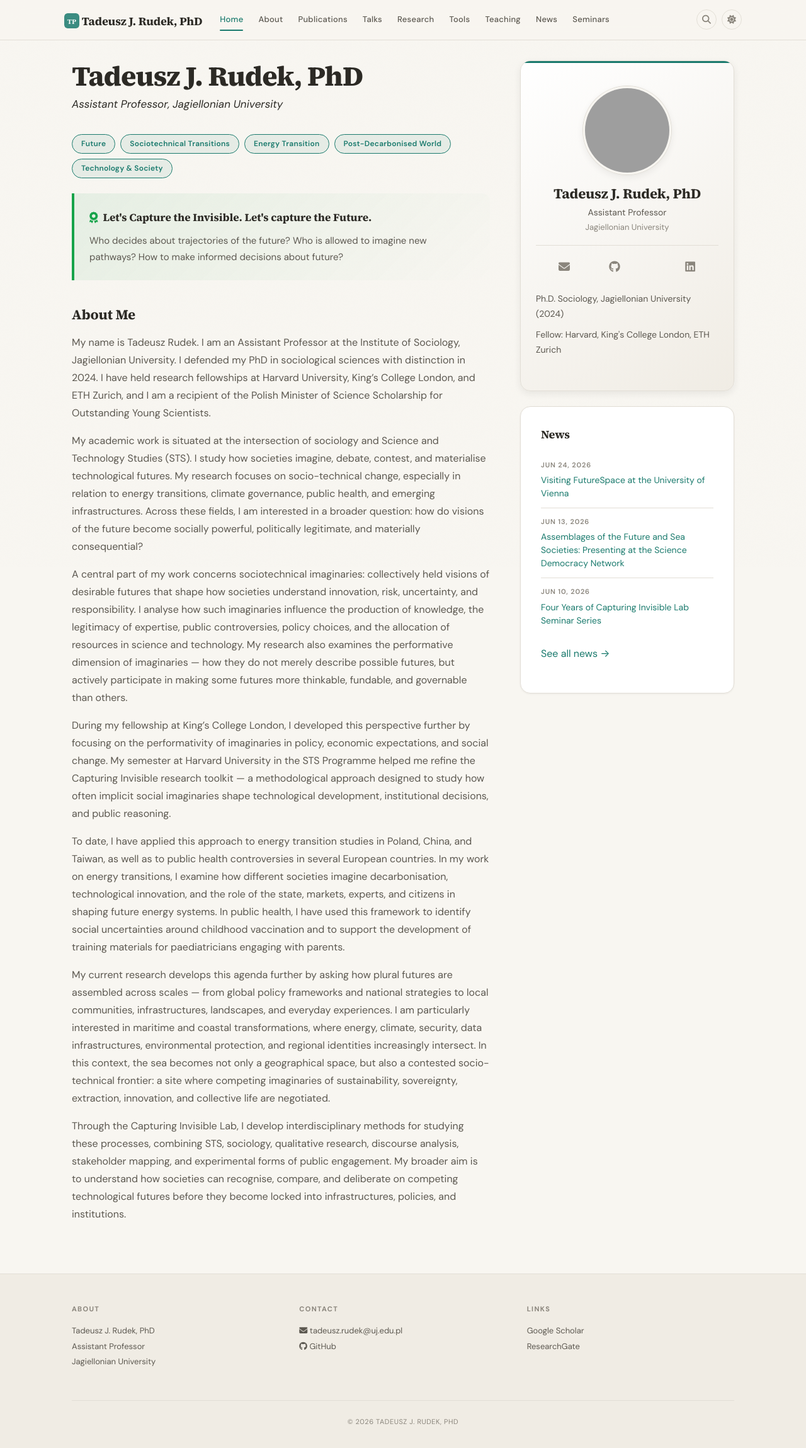
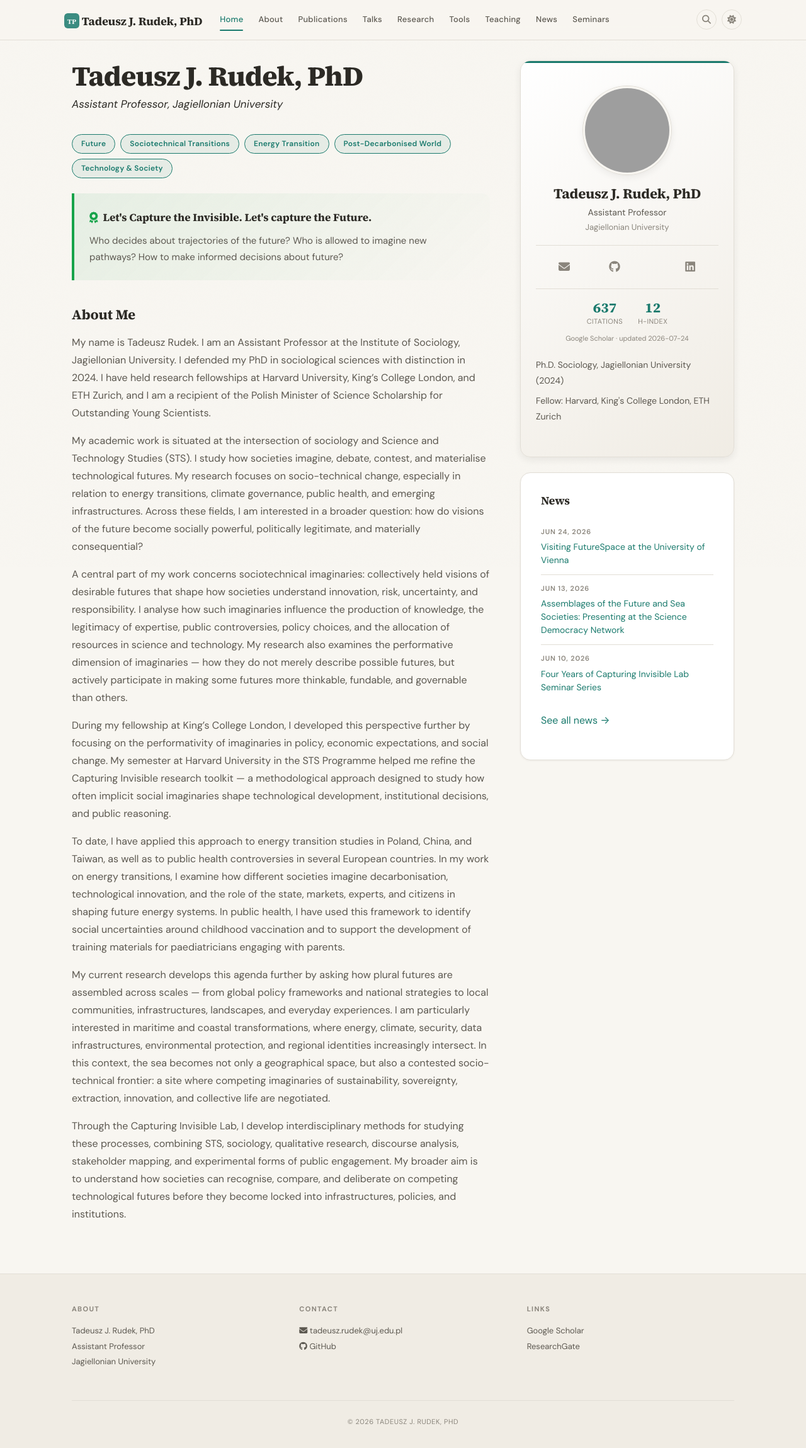
Before and after one commit to tadeuszrudek/tadeuszrudek.github.io, a Jekyll site: the page built from _pages/home.md, in a window 1280 px wide. Shown: the whole page at 63% size. Built offline with Jekyll 4.4.1, drawn with Linux system fonts in a browser that asks for light colours; a style sheet for code colours, icons or effects is not loaded.

Commit message:
Add Google Scholar citation/h-index stats to home page sidebar

```diff
--- a/_config.yml
+++ b/_config.yml
@@ -17,6 +17,15 @@ links:
   orcid: "https://orcid.org/0000-0002-8498-614X"
   linkedin: "https://www.linkedin.com/in/tadeuszrudek/"
   cv: ""  # e.g., "papers/cv.pdf" — leave blank to hide the CV icon
+
+# Google Scholar citation stats shown on the home page.
+# These are NOT fetched automatically — Google Scholar has no public API and
+# blocks automated scraping, so update the two numbers by hand from your
+# profile (linked above) whenever you want the site to reflect new figures.
+scholar_stats:
+  citations: 637
+  h_index: 12
+  updated: "2026-07-24"
 
 # ============================================================
 # STEP 3: Site Settings
--- a/_includes/sidebar.html
+++ b/_includes/sidebar.html
@@ -15,6 +15,19 @@
 {% if site.links.twitter and site.links.twitter != "" %}<a href="{{ site.links.twitter }}" class="icon-link" title="Twitter"><i class="fa-brands fa-x-twitter"></i></a>{% endif %}
 {% if site.links.linkedin and site.links.linkedin != "" %}<a href="{{ site.links.linkedin }}" class="icon-link" title="LinkedIn"><i class="fa-brands fa-linkedin"></i></a>{% endif %}
 </div>
+{% if site.scholar_stats %}
+<a href="{{ site.links.google_scholar }}" class="profile-stats" title="Google Scholar profile">
+<div class="profile-stat">
+<span class="profile-stat-value">{{ site.scholar_stats.citations }}</span>
+<span class="profile-stat-label">Citations</span>
+</div>
+<div class="profile-stat">
+<span class="profile-stat-value">{{ site.scholar_stats.h_index }}</span>
+<span class="profile-stat-label">h-index</span>
+</div>
+</a>
+<p class="profile-stats-updated">Google Scholar &middot; updated {{ site.scholar_stats.updated }}</p>
+{% endif %}
 {% if site.data.pi[0].educationshort %}
 <ul style="text-align: left; margin-top: var(--space-4); list-style: none; padding-left: 0;">
 {% for education in site.data.pi[0].educationshort %}
--- a/_sass/components/_profile.scss
+++ b/_sass/components/_profile.scss
@@ -73,4 +73,47 @@
     border-top: 1px solid var(--border-color);
     flex-wrap: wrap;
   }
+
+  .profile-stats {
+    display: flex;
+    justify-content: center;
+    gap: var(--space-6);
+    margin-top: var(--space-4);
+    padding-top: var(--space-4);
+    border-top: 1px solid var(--border-color);
+    text-decoration: none;
+    transition: opacity 0.2s ease;
+
+    &:hover {
+      opacity: 0.75;
+    }
+  }
+
+  .profile-stat {
+    display: flex;
+    flex-direction: column;
+    align-items: center;
+  }
+
+  .profile-stat-value {
+    font-family: 'Source Serif 4', Georgia, serif;
+    font-size: 1.375rem;
+    font-weight: 700;
+    color: var(--accent);
+    line-height: 1.2;
+  }
+
+  .profile-stat-label {
+    font-size: 0.6875rem;
+    text-transform: uppercase;
+    letter-spacing: 0.04em;
+    color: var(--text-muted);
+  }
+
+  .profile-stats-updated {
+    font-size: 0.6875rem;
+    color: var(--text-muted);
+    margin-top: var(--space-2);
+    margin-bottom: 0;
+  }
 }
```
